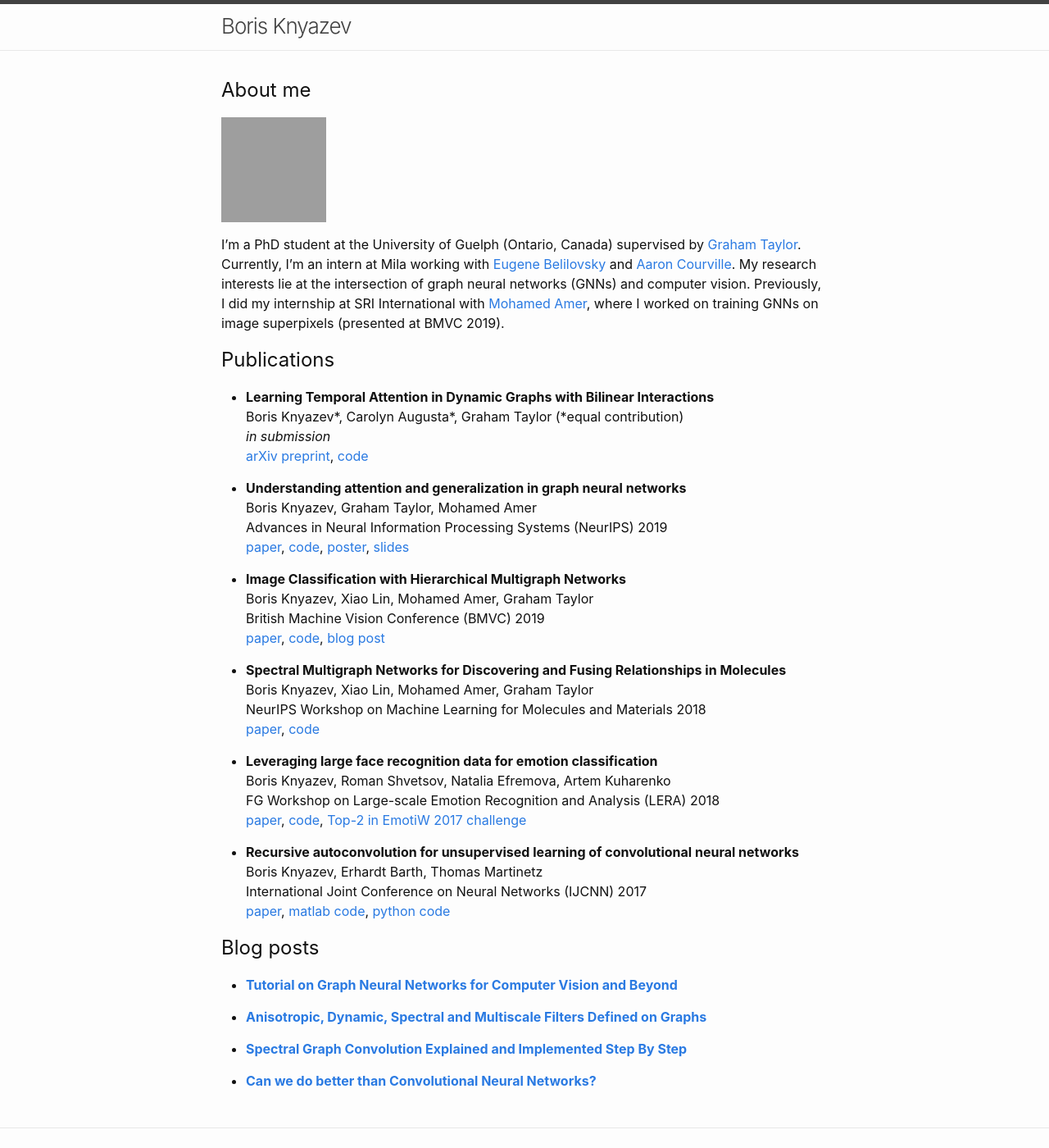
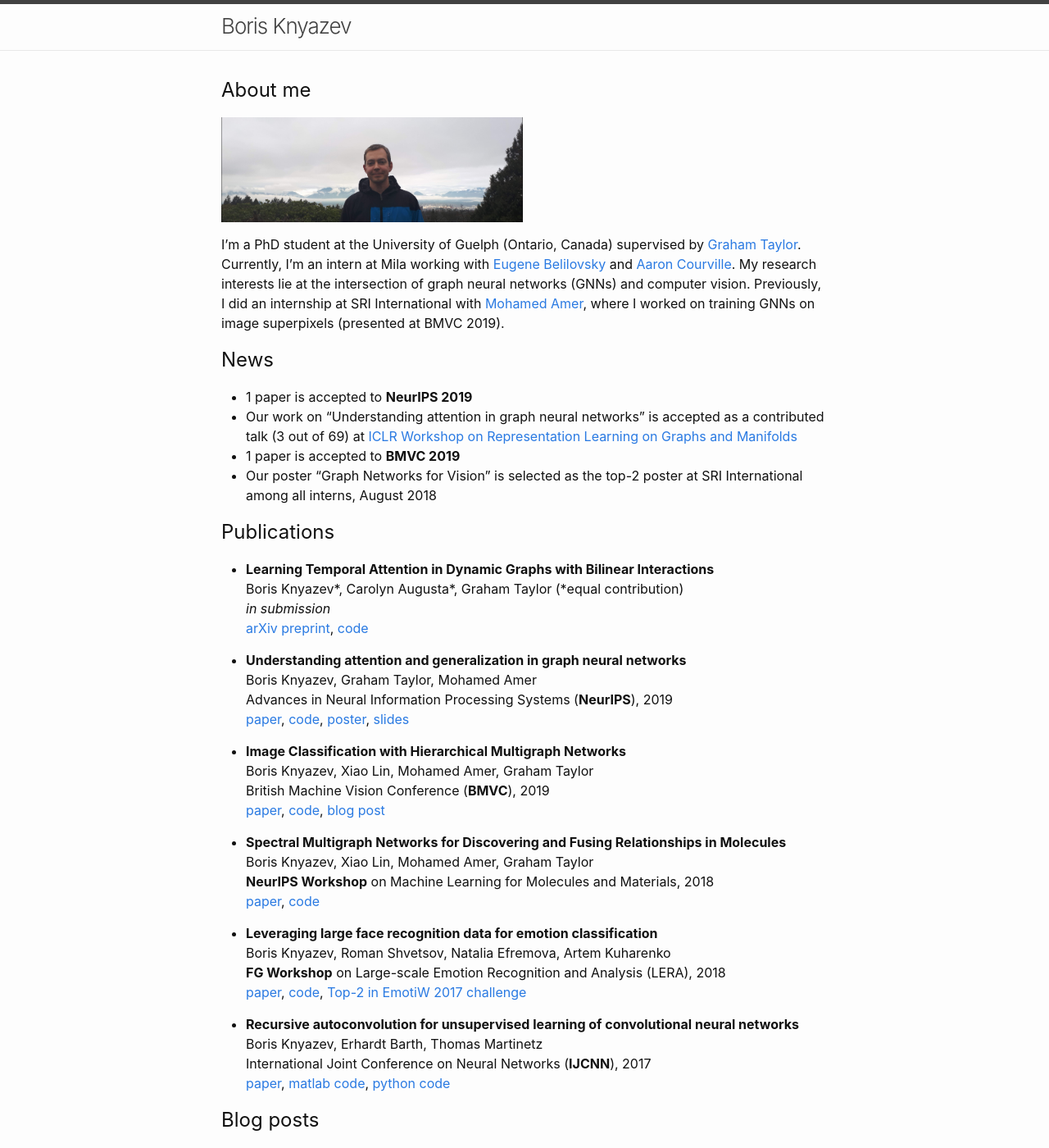
Before and after one commit to bknyaz/bknyaz.github.io, a Jekyll site: the page built from index.md, in a window 1280 px wide and 1400 px high. Shown: the whole window at 82% size. Built offline with Jekyll 4.4.1, drawn with Linux system fonts in a browser that asks for light colours; grey boxes are pictures that could not be loaded.

Commit message:
update photo, news

```diff
--- a/index.md
+++ b/index.md
@@ -10,12 +10,19 @@ title: Boris Knyazev
 ---
 
 ## About me
-<figure> <img src="https://avatars2.githubusercontent.com/u/3225366?s=460&v=4" height="128"></figure>
 
-I'm a PhD student at the University of Guelph (Ontario, Canada) supervised by [Graham Taylor](https://www.gwtaylor.ca/). Currently, I'm an intern at Mila working with [Eugene Belilovsky](http://eugenium.github.io/) and [Aaron Courville](https://mila.quebec/en/person/aaron-courville/). My research interests lie at the intersection of graph neural networks (GNNs) and computer vision. Previously, I did my internship at SRI International with [Mohamed Amer](https://mohamedramer.com/), where I worked on training GNNs on image superpixels (presented at BMVC 2019).
+<figure> <img src="assets/boris_4.png" height="128"></figure>
+
+I'm a PhD student at the University of Guelph (Ontario, Canada) supervised by [Graham Taylor](https://www.gwtaylor.ca/). Currently, I'm an intern at Mila working with [Eugene Belilovsky](http://eugenium.github.io/) and [Aaron Courville](https://mila.quebec/en/person/aaron-courville/). My research interests lie at the intersection of graph neural networks (GNNs) and computer vision. Previously, I did an internship at SRI International with [Mohamed Amer](https://mohamedramer.com/), where I worked on training GNNs on image superpixels (presented at BMVC 2019).
+
+## News
+
+- 1 paper is accepted to **NeurIPS 2019**
+- Our work on "Understanding attention in graph neural networks" is accepted as a contributed talk (3 out of 69) at [ICLR Workshop on Representation Learning on Graphs and Manifolds](https://rlgm.github.io/papers/)
+- 1 paper is accepted to **BMVC 2019**
+- Our poster "Graph Networks for Vision" is selected as the top-2 poster at SRI International among all interns, August 2018
 
 ## Publications
-
 
 - **Learning Temporal Attention in Dynamic Graphs with Bilinear Interactions**<br/>
   Boris Knyazev\*, Carolyn Augusta\*, Graham Taylor (\*equal contribution) <br/>
@@ -24,26 +31,26 @@ I'm a PhD student at the University of Guelph (Ontario, Canada) supervised by [G
 
 - **Understanding attention and generalization in graph neural networks**<br/>
 Boris Knyazev, Graham Taylor, Mohamed Amer<br/>
-Advances in Neural Information Processing Systems (NeurIPS)	2019<br/>
+Advances in Neural Information Processing Systems (**NeurIPS**), 2019<br/>
 [paper](https://papers.nips.cc/paper/8673-understanding-attention-and-generalization-in-graph-neural-networks), [code](https://github.com/bknyaz/graph_attention_pool), [poster](https://drive.google.com/open?id=1COefg8JADh7mgI1uh0vB6euadpOmjH27), [slides](https://drive.google.com/open?id=1HcmhSEnf8ll6-BxXK1PiGzcXDa6BbKnC)
 
 - **Image Classification with Hierarchical Multigraph Networks**<br/>
 Boris Knyazev, Xiao Lin, Mohamed Amer, Graham Taylor<br/>
-British Machine Vision Conference (BMVC) 2019<br/>
+British Machine Vision Conference (**BMVC**), 2019<br/>
 [paper](https://arxiv.org/abs/1907.09000), [code](https://github.com/bknyaz/bmvc_2019), [blog post](https://towardsdatascience.com/can-we-do-better-than-convolutional-neural-networks-46ed90fed807)
 
 - **Spectral Multigraph Networks for Discovering and Fusing Relationships in Molecules**<br/>
 Boris Knyazev, Xiao Lin, Mohamed Amer, Graham Taylor<br/>
-NeurIPS Workshop on Machine Learning for Molecules and Materials 2018<br/>
+**NeurIPS Workshop** on Machine Learning for Molecules and Materials, 2018<br/>
 [paper](https://arxiv.org/abs/1811.09595), [code](https://github.com/bknyaz/graph_nn)
 
 - **Leveraging large face recognition data for emotion classification**<br/>Boris Knyazev, Roman Shvetsov, Natalia Efremova, Artem Kuharenko<br/>
-FG Workshop on Large-scale Emotion Recognition and Analysis (LERA) 2018<br/>
+**FG Workshop** on Large-scale Emotion Recognition and Analysis (LERA), 2018<br/>
 [paper](https://arxiv.org/abs/1711.04598), [code](https://github.com/bknyaz/emotiw), [Top-2 in EmotiW 2017 challenge](https://sites.google.com/site/emotiwchallenge/)
 
 - **Recursive autoconvolution for unsupervised learning of convolutional neural networks**<br/>
 Boris Knyazev, Erhardt Barth, Thomas Martinetz<br/>
-International Joint Conference on Neural Networks (IJCNN) 2017<br/>
+International Joint Conference on Neural Networks (**IJCNN**), 2017<br/>
 [paper](https://arxiv.org/abs/1606.00611), [matlab code](https://github.com/bknyaz/autocnn_unsup), [python code](https://github.com/bknyaz/autocnn_unsup_py)
 
 ## Blog posts
```
Also changed, not shown: assets/boris_4.png (added).
